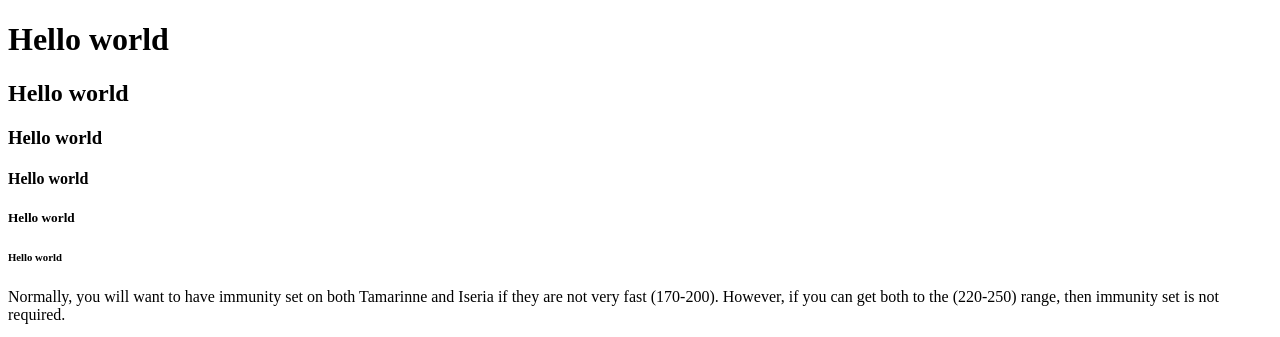
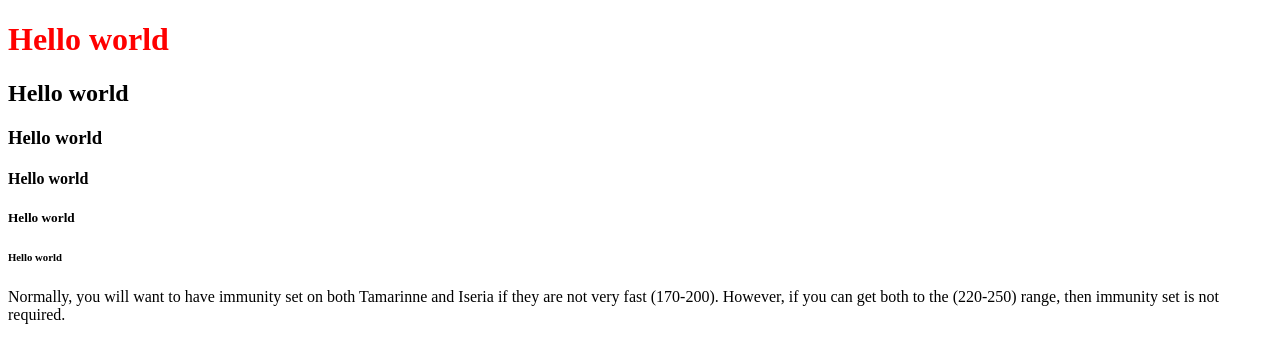
Before and after one commit to hai1420/html-css-b1, a plain HTML site: page index.html in a window 1280 px wide. Shown: the top 337 px of the page. Drawn offline with Linux system fonts and the light colour scheme.

Commit message:
red style

```diff
--- a/index.html
+++ b/index.html
@@ -7,7 +7,7 @@
     <title>Bai Tap</title>
 </head>
 <body>
-    <h1>Hello world</h1>
+    <h1 style="color:red ">Hello world</h1>
     <h2>Hello world</h2>
     <h3>Hello world</h3>
     <h4>Hello world</h4>
```
